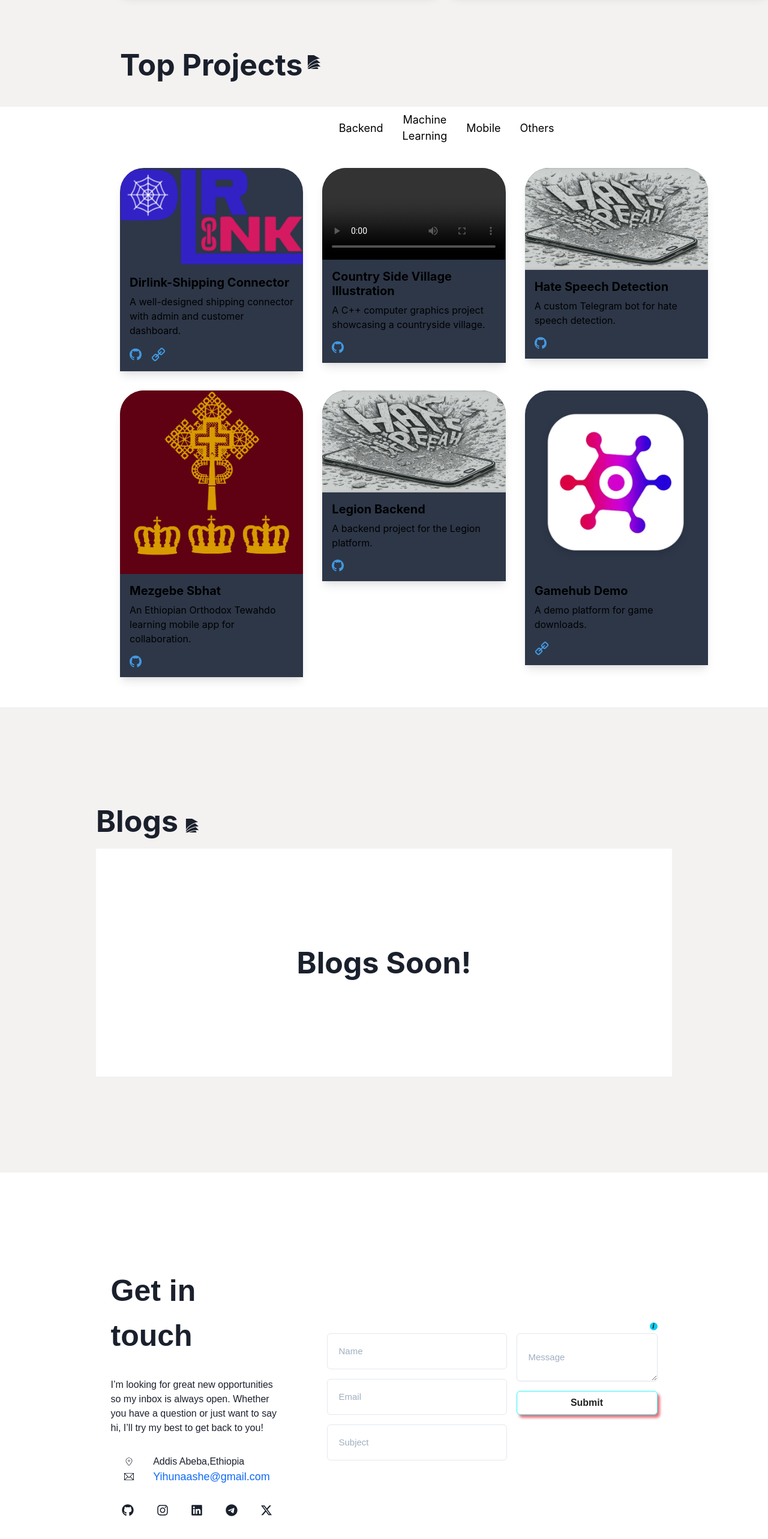
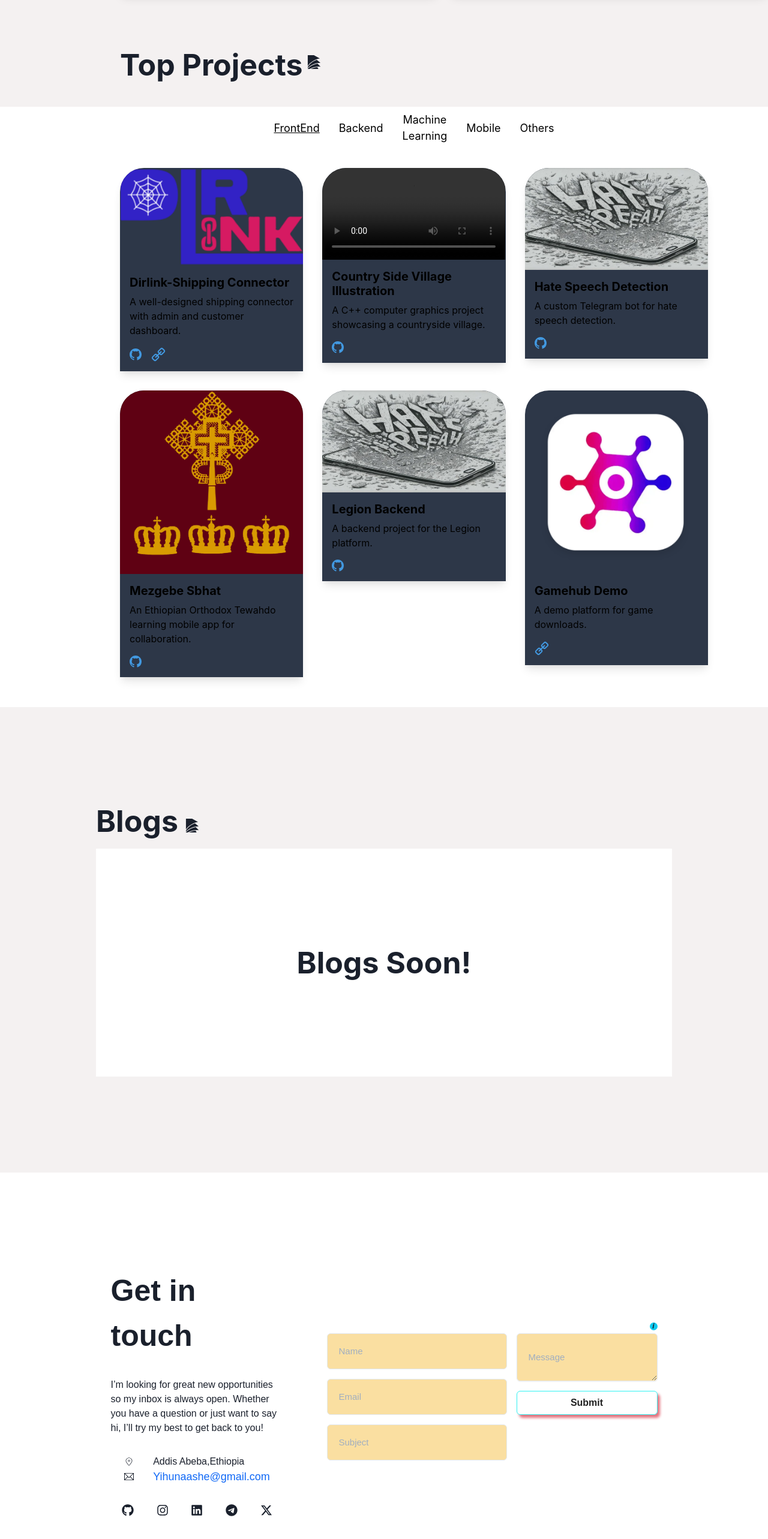
Before and after one commit to hailemichael121/Mine, a React (Vite) app: page / in a window 1280 px wide. Shown: the part 3651-6217 px from the top of the page at 60% size. Built offline with nearby package versions, Linux system fonts and the light colour scheme; grey boxes are pictures that could not be loaded; a web font is replaced by a local one.

Commit message:
changed the form background color  for light mode

```diff
--- a/src/components/contactMeSec/FormLabelWithError.tsx
+++ b/src/components/contactMeSec/FormLabelWithError.tsx
@@ -5,6 +5,7 @@ import {
   FormLabel,
   Textarea,
   FormErrorMessage,
+  useColorMode,
 } from "@chakra-ui/react";
 
 interface Props {
@@ -30,6 +31,7 @@ const FloatingLabelInput: React.FC<Props> = ({
   isTextArea = false,
 }) => {
   const [isFocused, setIsFocused] = useState(false);
+  const { colorMode } = useColorMode();
 
   return (
     <FormControl
@@ -69,6 +71,7 @@ const FloatingLabelInput: React.FC<Props> = ({
           shadow={isFocused ? "4px 5px 4px #E47580" : "gray"}
           paddingTop="16px"
           fontSize={"10px"}
+          bg={colorMode === "light" ? "#FADFA1" : "transparent"}
         />
       ) : (
         <Textarea
@@ -81,6 +84,7 @@ const FloatingLabelInput: React.FC<Props> = ({
           focusBorderColor="teal.400"
           shadow="sm"
           paddingTop="16px"
+          bg={colorMode === "light" ? "#FADFA1" : "transparent"}
         />
       )}
 
--- a/src/components/projectsSec/ProjectSecCategory.tsx
+++ b/src/components/projectsSec/ProjectSecCategory.tsx
@@ -1,11 +1,13 @@
 import React from "react";
-import { Tabs, TabList, Tab, Box } from "@chakra-ui/react";
+import { Tabs, TabList, Tab, Box, useColorMode } from "@chakra-ui/react";
 
 interface Props {
   onCategoryChange: (category: string) => void;
 }
 
 const ProjectSecCategory: React.FC<Props> = ({ onCategoryChange }) => {
+  const { colorMode } = useColorMode();
+
   const categories = [
     "FrontEnd",
     "Backend",
@@ -26,7 +28,10 @@ const ProjectSecCategory: React.FC<Props> = ({ onCategoryChange }) => {
           {categories.map((category) => (
             <Tab
               key={category}
-              _selected={{ color: "white", textDecoration: "underline" }}
+              _selected={{
+                color: colorMode === "dark" ? "white" : "black",
+                textDecoration: "underline",
+              }}
               fontSize={{ base: "sm", md: "lg" }}
               borderRadius="md"
             >
```
